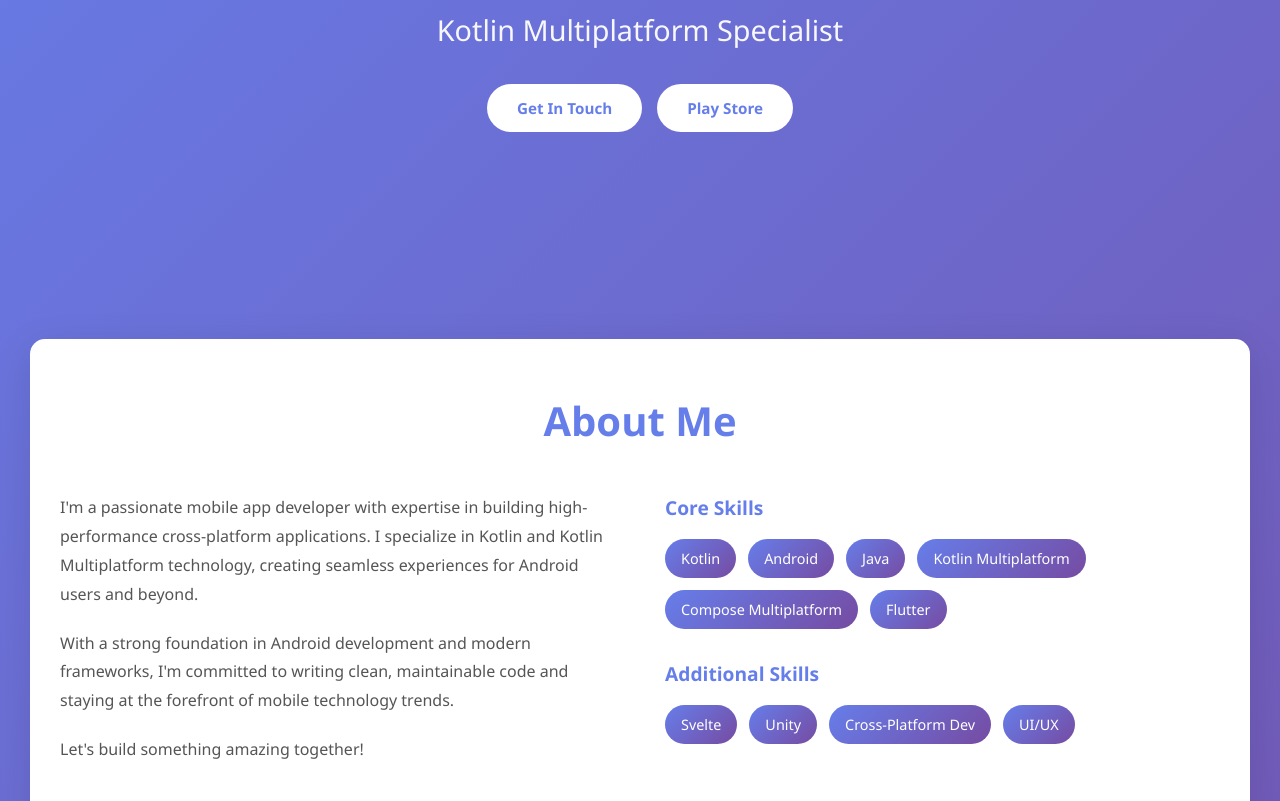
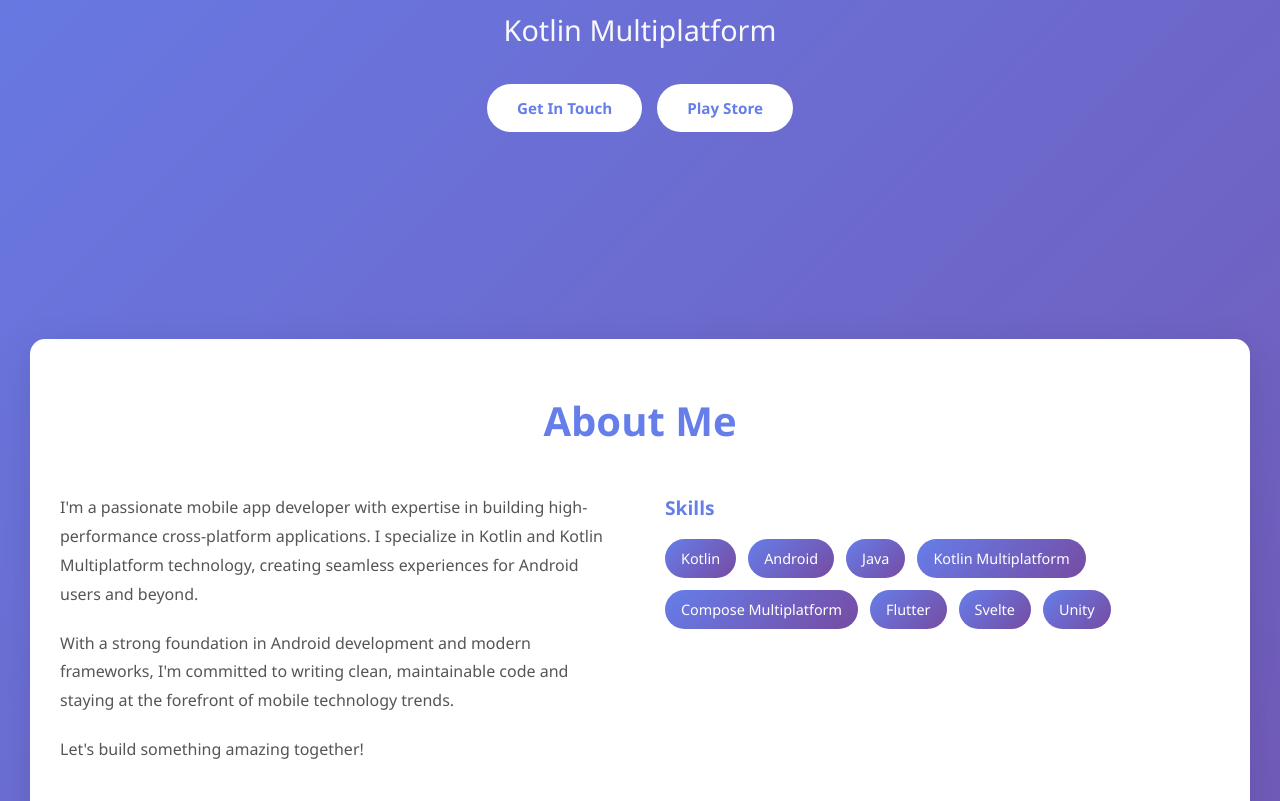
Before and after one commit to lspradeep/lspradeep.github.io, a plain HTML site: page index.html in a window 1280 px wide. Shown: the part 385-1186 px from the top of the page. Drawn offline with Linux system fonts and the light colour scheme.

Commit message:
Update portfolio: remove additional skills section, rename to Skills, add email and update subtitle

```diff
--- a/index.html
+++ b/index.html
@@ -370,7 +370,7 @@
         <div class="hero-content">
             <h1>Pradeep L S</h1>
             <p class="subtitle">Mobile App Developer</p>
-            <p class="subtitle">Kotlin Multiplatform Specialist</p>
+            <p class="subtitle">Kotlin Multiplatform</p>
             <div class="cta-buttons">
                 <a href="#contact" class="cta-button">Get In Touch</a>
                 <a href="https://play.google.com/store/apps/developer?id=Pradeep+L+S" class="cta-button" target="_blank">Play Store</a>
@@ -413,7 +413,7 @@
             </div>
             <div class="skills-container">
                 <div class="skills-category">
-                    <h3>Core Skills</h3>
+                    <h3>Skills</h3>
                     <div class="skills">
                         <div class="skill-item">Kotlin</div>
                         <div class="skill-item">Android</div>
@@ -421,15 +421,8 @@
                         <div class="skill-item">Kotlin Multiplatform</div>
                         <div class="skill-item">Compose Multiplatform</div>
                         <div class="skill-item">Flutter</div>
-                    </div>
-                </div>
-                <div class="skills-category">
-                    <h3>Additional Skills</h3>
-                    <div class="skills">
                         <div class="skill-item">Svelte</div>
                         <div class="skill-item">Unity</div>
-                        <div class="skill-item">Cross-Platform Dev</div>
-                        <div class="skill-item">UI/UX</div>
                     </div>
                 </div>
             </div>
@@ -465,7 +458,7 @@
             <p>I'm always interested in hearing about new projects and opportunities.</p>
             <div class="contact-item">
                 <h3>📧 Email</h3>
-                <a href="mailto:your.email@example.com">your.email@example.com</a>
+                <a href="mailto:lspradeep21@gmail.com">lspradeep21@gmail.com</a>
             </div>
             <div class="contact-item">
                 <h3>🔗 Connect on LinkedIn</h3>
```
